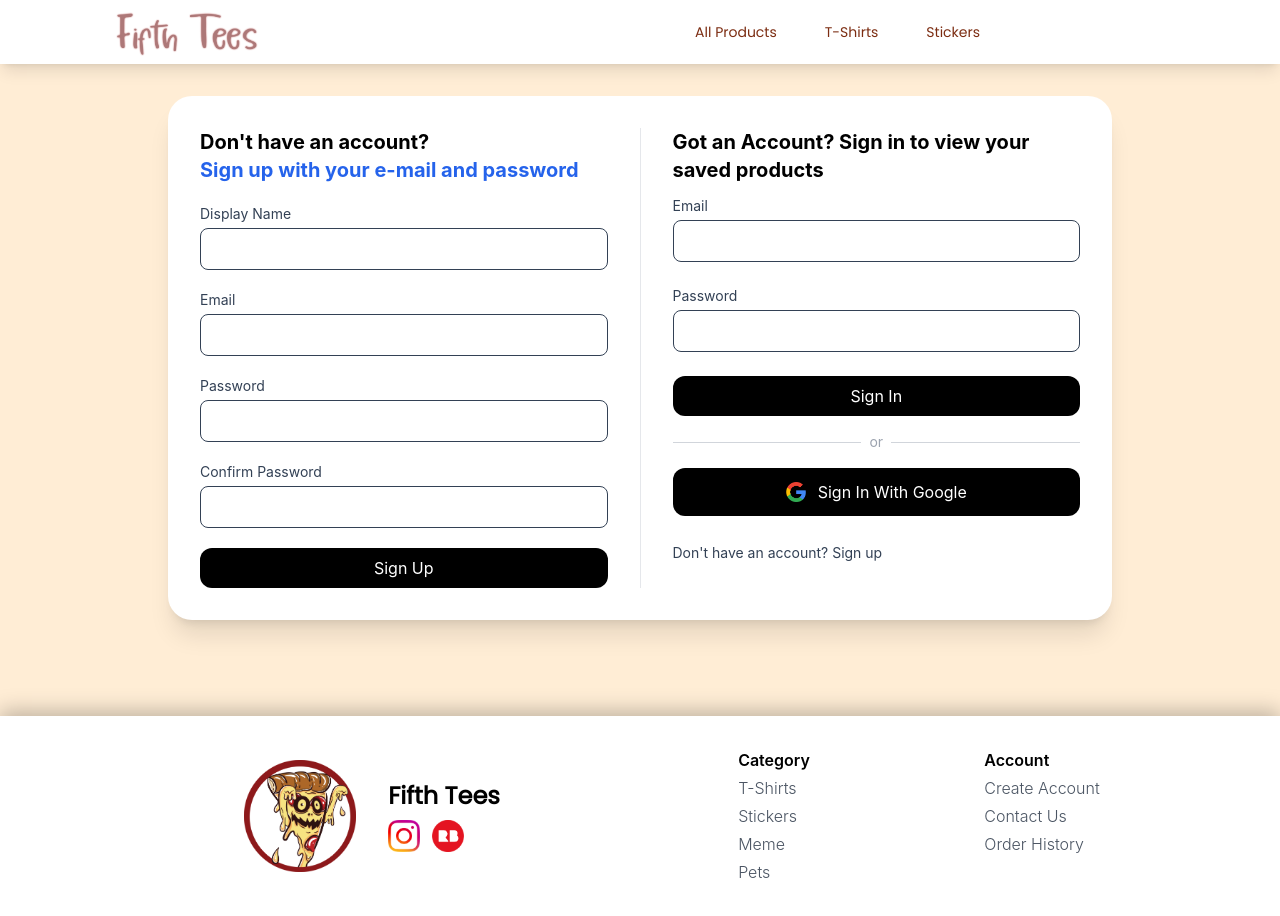
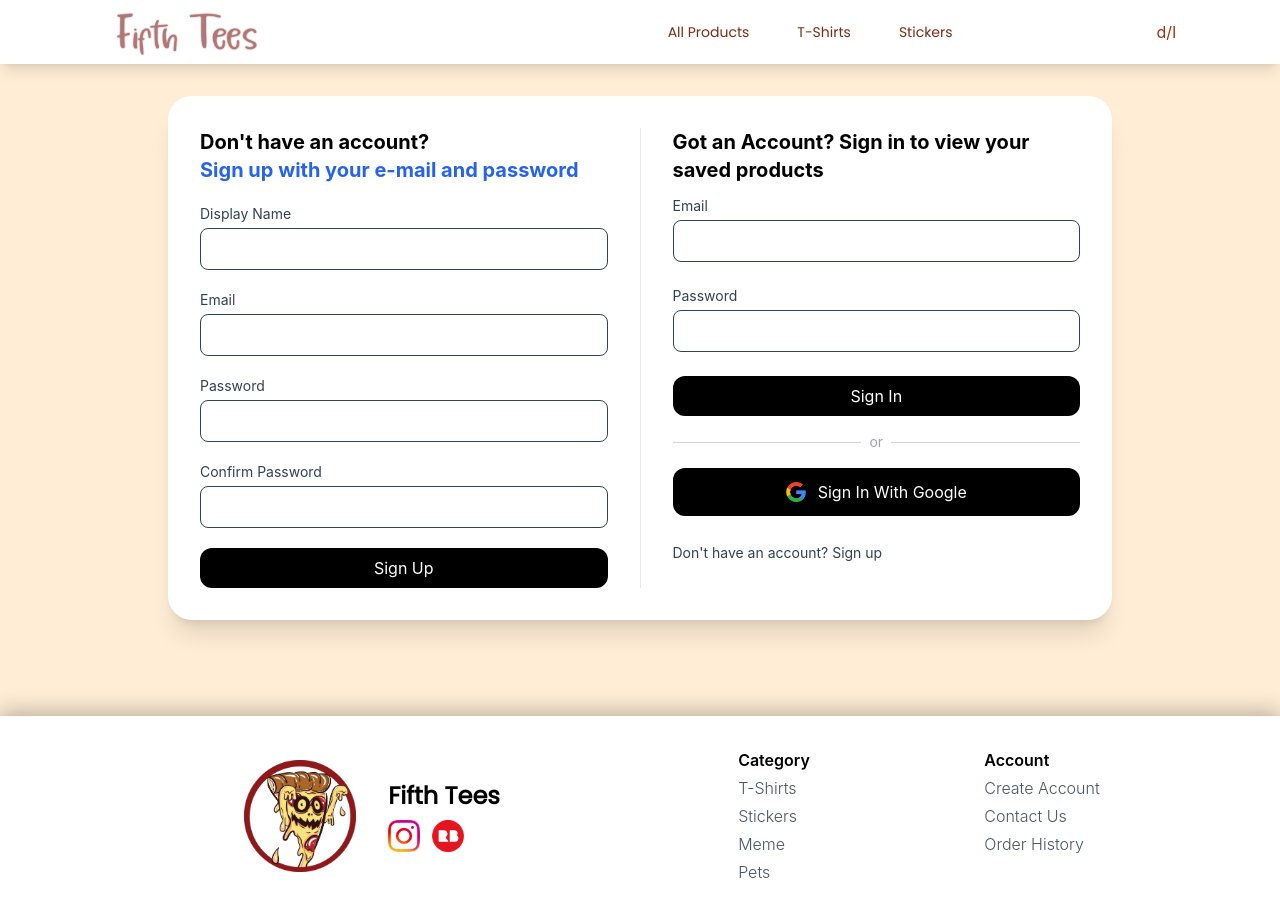
Before and after one commit to fifthrone/fifth-tees-website, a Next.js app: page /account in a window 1280 px wide. Shown: the top 916 px of the page. Built offline with nearby package versions, Linux system fonts and the light colour scheme; no server answers.

Commit message:
add next-theme module, add dark theme support

```diff
--- a/package.json
+++ b/package.json
@@ -24,6 +24,7 @@
     "encoding": "^0.1.13",
     "firebase": "^9.9.0",
     "next": "^13.0.1",
+    "next-themes": "^0.2.1",
     "react": "^18.2.0",
     "react-animation-on-scroll": "^5.1.0",
     "react-dom": "^18.2.0",
--- a/src/app/layout.tsx
+++ b/src/app/layout.tsx
@@ -27,14 +27,12 @@
 					rel="stylesheet"
 				/> */}
 			</head>
-			<body>
-				<div className={`bg-orange-100 min-h-screen`}>
-					<Providers>
-						<NavBar />
-						{children}
-						<Footer />
-					</Providers>
-				</div>
+			<body className="bg-orange-100 dark:bg-neutral-900">
+				<Providers>
+					<NavBar />
+					{children}
+					<Footer />
+				</Providers>
 			</body>
 		</html>
 	);
--- a/src/app/providers.tsx
+++ b/src/app/providers.tsx
@@ -4,13 +4,16 @@
 import { store } from "../store/store";
 import { ParallaxProvider } from "react-scroll-parallax";
 import UserSubscriber from "../components/account/user-subscriber";
+import { ThemeProvider } from "next-themes";
 
 export default function Providers({ children }) {
 	return (
 		<Provider store={store}>
-			<ParallaxProvider>
-				<UserSubscriber>{children}</UserSubscriber>
-			</ParallaxProvider>
+			<ThemeProvider enableSystem={true} attribute="class">
+				<ParallaxProvider>
+					<UserSubscriber>{children}</UserSubscriber>
+				</ParallaxProvider>
+			</ThemeProvider>
 		</Provider>
 	);
 }
--- a/src/components/nav-bar/nav-bar.js
+++ b/src/components/nav-bar/nav-bar.js
@@ -3,13 +3,14 @@
 import Link from "next/link";
 
 import { useRef, useState } from "react";
+import { useSelector, useDispatch } from "react-redux";
+import { useTheme } from "next-themes";
 
 import Cart from "../cart/cart";
 import WishList from "../wish-list/wish-list";
 import Account from "../account/account";
 import { Transition } from "react-transition-group";
 
-import { useSelector, useDispatch } from "react-redux";
 import { selectIsOpen, toggleCart } from "../../store/cart/cart.slice";
 import {
 	selectAccountIsOpen,
@@ -29,6 +30,7 @@
 
 const NavBar = () => {
 	const dispatch = useDispatch();
+	const { theme, setTheme } = useTheme();
 
 	const cartIsOpen = useSelector(selectIsOpen);
 	const wishListIsOpen = useSelector(selectWishListIsOpen);
@@ -41,7 +43,7 @@
 	const [isMobileMenuOpen, setIsMobileMenuOpen] = useState(false);
 
 	return (
-		<div className="bg-white shadow-lg shadow-gray-9001">
+		<div className="bg-white dark:bg-neutral-800 shadow-lg shadow-gray-9001">
 			<nav className="max-w-6xl w-full flex justify-between items-center flex-row mx-auto sm:px-10 px-2">
 				<Link href="/">
 					<img className="h-16 p-2" src="./fifthTees.png" alt="" />
@@ -118,7 +120,7 @@
 					)}
 				</Transition>
 				<div className="hidden md:flex items-center">
-					<div className="font-medium text-orange-900 flex items-center space-x-2 mr-4">
+					<div className="font-medium text-orange-900 dark:text-white flex items-center space-x-2 mr-4">
 						<Link href="/products">
 							<p className="relative flex px-5 items-center justify-center h-12 rounded-full hover:bg-gray-100 group duration-300 font-poppins text-sm">
 								All Products
@@ -135,7 +137,7 @@
 							</p>
 						</Link>
 					</div>
-					<div className="text-orange-800 flex items-center space-x-2">
+					<div className="text-orange-800 dark:text-white flex items-center space-x-2">
 						<div className="relative">
 							<button
 								ref={wishListButtonRef}
@@ -193,6 +195,13 @@
 								</div>
 							)}
 						</div>
+						<button
+							onClick={() => {
+								theme === "dark" ? setTheme("light") : setTheme("dark");
+							}}
+						>
+							d/l
+						</button>
 					</div>
 				</div>
 			</nav>
--- a/tailwind.config.js
+++ b/tailwind.config.js
@@ -34,4 +34,5 @@
 			});
 		}),
 	],
+	darkMode: "class",
 };
```
Also changed, not shown: 1 other file (tests, documents, lock files or other folders).
